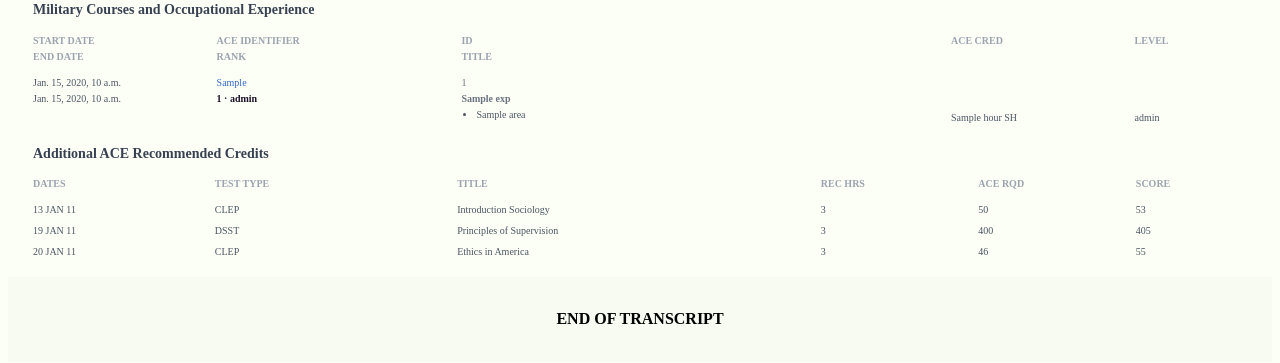
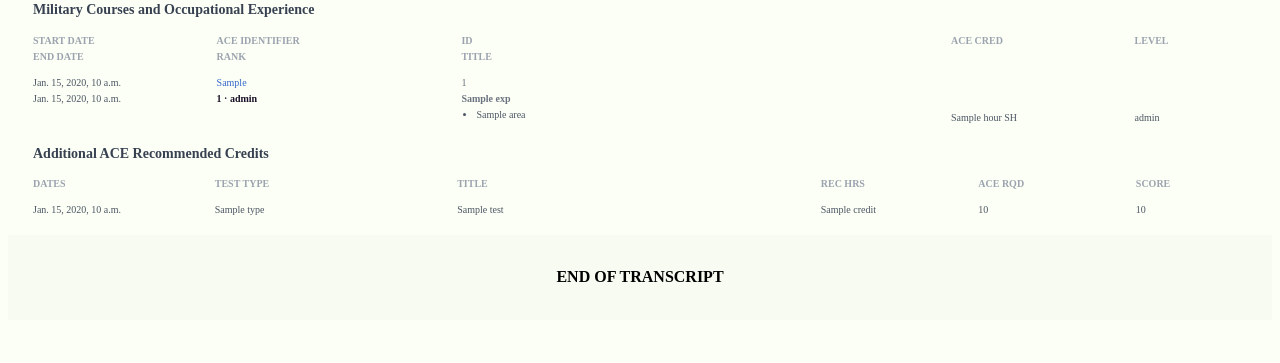
Before and after one commit to EDLM-MMT/MMT-Backend, a Django app: template app/templates/modernizedTranscript.html in a window 1280 px wide. Shown: the part 169-532 px from the top of the page. Run offline with Django 3.2, Linux system fonts and the light colour scheme; the template is opened without the code that fills it: most values are stand-ins (such as "Sample title", 1, 10 or a date in 2020); parts of the project's set-up code (start-up, migrations or seed data) failed here and were passed over.

Commit message:
Military-test-result (#13)
* adding military test result model

* add military test result to admin

* add military test results to transcripts and add api

```diff
--- a/app/generate_transcript/urls.py
+++ b/app/generate_transcript/urls.py
@@ -18,6 +18,8 @@ router.register(r'occupation-updates', views.OccupationUpdatesViewSet,
                 basename='occupation-updates')
 router.register(r'course-updates', views.CourseUpdatesViewSet,
                 basename='course-updates')
+router.register(r'additional-updates', views.AdditionalUpdatesViewSet,
+                basename='additional-updates')
 
 urlpatterns = [
     path('', include(router.urls)),
--- a/app/templates/modernizedTranscript.html
+++ b/app/templates/modernizedTranscript.html
@@ -245,7 +245,7 @@
       </div>
       {% endfor %}
     </div>
-    <!-- ACE Section - Currently Using Mock Data -->
+    <!-- Additional ACE Recommendations -->
     <div style="margin: 0 15px 20px 25px">
       <h2 style="margin-top: 0; font-size: 14px; color: #374151">
         Additional ACE Recommended Credits
@@ -283,74 +283,31 @@
           </p>
         </div>
       </div>
-      <!-- Mock ACE Course 1 -->
+      <!-- DAIMS Data -->
+      {% for test in tests %}
       <div style="print-color-adjust: exact; display: flex; padding-top: 10px">
         <div style="width: 15%">
-          <p style="margin: 0; font-size: 10px; color: #4b5563">13 JAN 11</p>
+          <p style="margin: 0; font-size: 10px; color: #4b5563">{{test.date}}</p>
         </div>
         <div style="width: 20%">
-          <p style="margin: 0; font-size: 10px; color: #4b5563">CLEP</p>
+          <p style="margin: 0; font-size: 10px; color: #4b5563">{{test.type}}</p>
         </div>
         <div style="width: 30%">
           <p style="margin: 0; font-size: 10px; color: #4b5563">
-            Introduction Sociology
+            {{test.name}}
           </p>
         </div>
         <div style="width: 13%">
-          <p style="margin: 0; font-size: 10px; color: #4b5563">3</p>
+          <p style="margin: 0; font-size: 10px; color: #4b5563">{{test.credit}}</p>
         </div>
         <div style="width: 13%">
-          <p style="margin: 0; font-size: 10px; color: #4b5563">50</p>
+          <p style="margin: 0; font-size: 10px; color: #4b5563">{{test.ace_score}}</p>
         </div>
         <div style="width: 10%">
-          <p style="margin: 0; font-size: 10px; color: #4b5563">53</p>
+          <p style="margin: 0; font-size: 10px; color: #4b5563">{{test.actual_score}}</p>
         </div>
       </div>
-      <!-- Mock ACE Course 2 -->
-      <div style="print-color-adjust: exact; display: flex; padding-top: 10px">
-        <div style="width: 15%">
-          <p style="margin: 0; font-size: 10px; color: #4b5563">19 JAN 11</p>
-        </div>
-        <div style="width: 20%">
-          <p style="margin: 0; font-size: 10px; color: #4b5563">DSST</p>
-        </div>
-        <div style="width: 30%">
-          <p style="margin: 0; font-size: 10px; color: #4b5563">
-            Principles of Supervision
-          </p>
-        </div>
-        <div style="width: 13%">
-          <p style="margin: 0; font-size: 10px; color: #4b5563">3</p>
-        </div>
-        <div style="width: 13%">
-          <p style="margin: 0; font-size: 10px; color: #4b5563">400</p>
-        </div>
-        <div style="width: 10%">
-          <p style="margin: 0; font-size: 10px; color: #4b5563">405</p>
-        </div>
-      </div>
-      <!-- Mock ACE Course 3 -->
-      <div style="print-color-adjust: exact; display: flex; padding-top: 10px">
-        <div style="width: 15%">
-          <p style="margin: 0; font-size: 10px; color: #4b5563">20 JAN 11</p>
-        </div>
-        <div style="width: 20%">
-          <p style="margin: 0; font-size: 10px; color: #4b5563">CLEP</p>
-        </div>
-        <div style="width: 30%">
-          <p style="margin: 0; font-size: 10px; color: #4b5563">
-            Ethics in America
-          </p>
-        </div>
-        <div style="width: 13%">
-          <p style="margin: 0; font-size: 10px; color: #4b5563">3</p>
-        </div>
-        <div style="width: 13%">
-          <p style="margin: 0; font-size: 10px; color: #4b5563">46</p>
-        </div>
-        <div style="width: 10%">
-          <p style="margin: 0; font-size: 10px; color: #4b5563">55</p>
-        </div>
+      {% endfor %}
       </div>
     </div>
 
```
Also changed, not shown: app/generate_transcript/admin.py (+26 -7 lines), app/generate_transcript/models.py (+24 -0 lines), app/generate_transcript/views.py (+28 -1 lines), app/templates/legacyTranscript.html (+9 -36 lines), app/generate_transcript/migrations/0019_militarytestresult_alter_militarycourse_user_options.py (added), app/generate_transcript/migrations/0020_alter_militarytestresult_passing_and_more.py (added), app/generate_transcript/migrations/0021_remove_militarytestresult_score_and_more.py (added).
